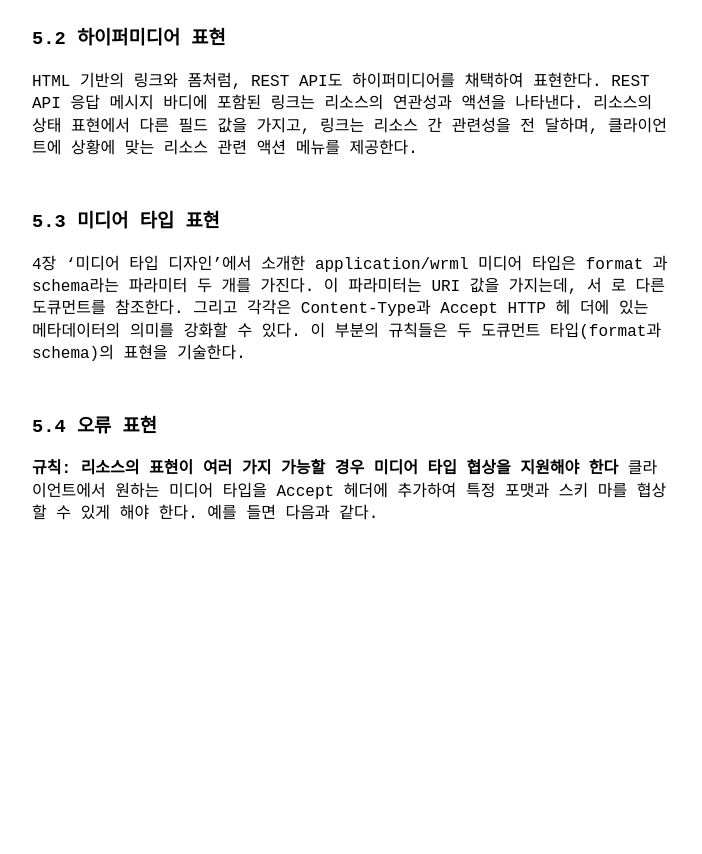
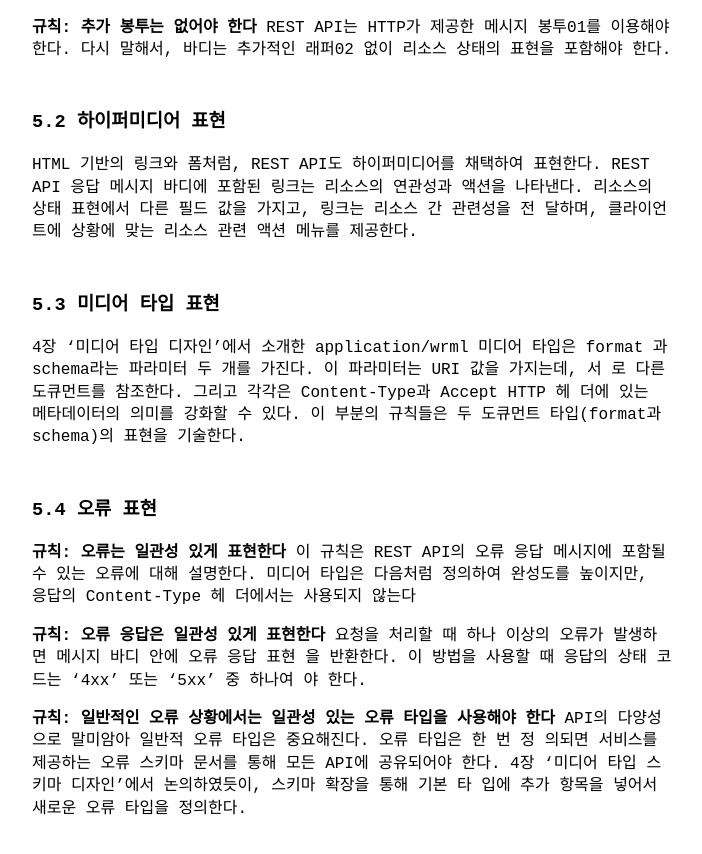
Before and after one commit to khjzzm/khjzzm.github.io, a Jekyll site: the page built from _posts/2023-02-22-Rest-API-Design-Pattern.md, in a window 1280 px wide and 900 px high, scrolled down 16974 px. Shown: the top 854 px of the window, without its empty margins (288-990 px from the left). Built offline with Jekyll 4.4.1, drawn with Linux system fonts in a browser that asks for light colours; before the commit the page ends 17580 px from its top, so only the background shows below that; some of the changed text lies outside the part shown.

Commit message:
오류 표현

```diff
--- a/_posts/2023-02-22-Rest-API-Design-Pattern.md
+++ b/_posts/2023-02-22-Rest-API-Design-Pattern.md
@@ -447,7 +447,6 @@ IANAInternet Assigned Numbers Authority02는 등록된 미디어 타입을 관
 클라이언트 개발자들은 REST API의 자기-서술적 특성을 활용하는 것이 좋다. 다 시 말해서, 클라이언트 프로그램에는 특정 API의 세부 사항에 대한 하드코딩된 부 분이 가능한 한 적은 것이 좋다.
 이러한 목표는 REST API 설계에 큰 영향을 미쳤 는데 불투명한 URI, 리소스 상태를 인지하는 하이퍼미디어 기반의 액션, 서술적인 미디어 타입 등이 그것이다.
 
-
 **규칙: 애플리케이션 고유 미디어 타입을 사용해야 한다**
 REST API는 HTTP 요청 및 응답 바디를 애플리케이션의 고유한 상호작용의 한 부분으로 취급한다.
 JSON과 XML을 사용해서 바디의 내용을 정리하지만, 작성된 언어 문법을 단순히 해석하는 것 이상으로 특별한 처리를 요청하는 의미가 있다.
@@ -457,6 +456,9 @@ JSON과 XML을 사용해서 바디의 내용을 정리하지만, 작성된 언
 
 **규칙: query 변수를 사용한 미디어 타입 선택을 지원할 수 있다**
 단순 링크와 쉬운 디버깅이 가능하도록 REST API는 Accept HTTP 요청 헤더 값 과 동일한 쿼리 파라미터 accept를 통해 미디어 타입을 선택하도록 할 수 있다.
+
+**규칙: 리소스의 표현이 여러 가지 가능할 경우 미디어 타입 협상을 지원해야 한다**
+클라이언트에서 원하는 미디어 타입을 Accept 헤더에 추가하여 특정 포맷과 스키 마를 협상할 수 있게 해야 한다. 예를 들면 다음과 같다.
 
 ### 4.4 정리
 
@@ -502,6 +504,15 @@ REST API 응답 메시지 바디에 포함된 링크는 리소스의 연관성
 
 ### 5.4 오류 표현
 
+**규칙: 오류는 일관성 있게 표현한다**
+이 규칙은 REST API의 오류 응답 메시지에 포함될 수 있는 오류에 대해 설명한다.
+미디어 타입은 다음처럼 정의하여 완성도를 높이지만, 응답의 Content-Type 헤 더에서는 사용되지 않는다
 
-**규칙: 리소스의 표현이 여러 가지 가능할 경우 미디어 타입 협상을 지원해야 한다**
-클라이언트에서 원하는 미디어 타입을 Accept 헤더에 추가하여 특정 포맷과 스키 마를 협상할 수 있게 해야 한다. 예를 들면 다음과 같다.
+**규칙: 오류 응답은 일관성 있게 표현한다**
+요청을 처리할 때 하나 이상의 오류가 발생하면 메시지 바디 안에 오류 응답 표현 을 반환한다.
+이 방법을 사용할 때 응답의 상태 코드는 ‘4xx’ 또는 ‘5xx’ 중 하나여 야 한다.
+
+**규칙: 일반적인 오류 상황에서는 일관성 있는 오류 타입을 사용해야 한다**
+API의 다양성으로 말미암아 일반적 오류 타입은 중요해진다. 오류 타입은 한 번 정 의되면 서비스를 제공하는 오류 스키마 문서를 통해
+모든 API에 공유되어야 한다. 4장 ‘미디어 타입 스키마 디자인’에서 논의하였듯이, 스키마 확장을 통해 기본 타 입에 추가 항목을 넣어서
+새로운 오류 타입을 정의한다.
```
